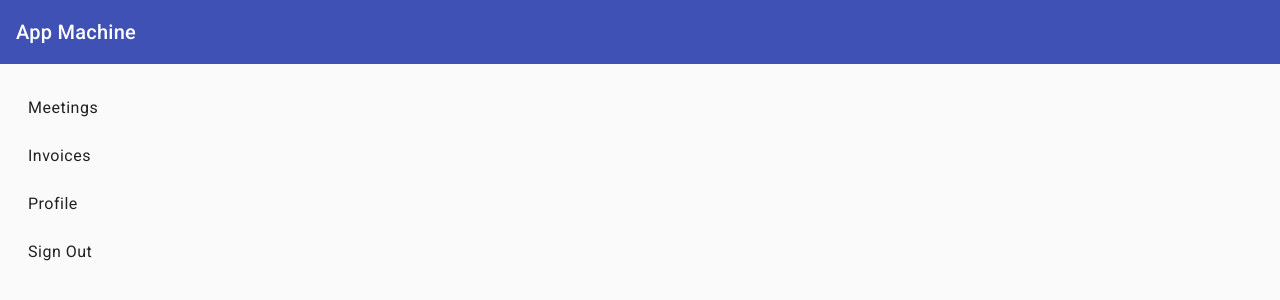
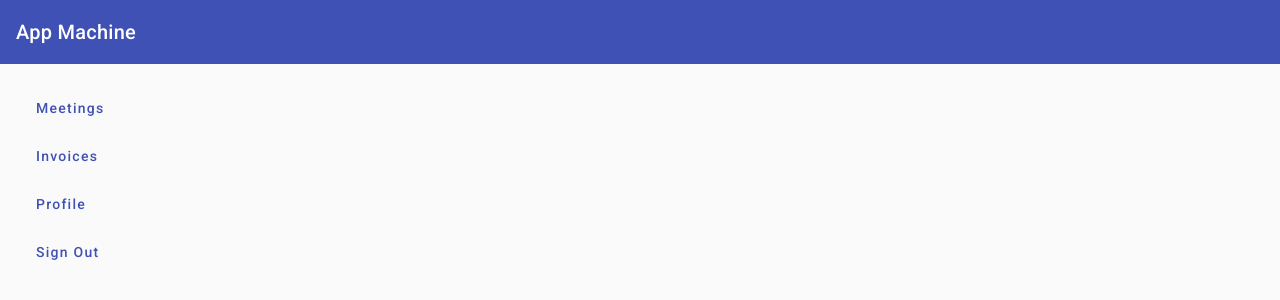
Before and after one commit to abcox/demo-app5, an Angular app: page / in a window 1280 px wide. Both pictures are taken after a click on the button "Register". Shown: the top 300 px of the page. Built offline with nearby package versions, Linux system fonts and the light colour scheme.

Commit message:
change home links to buttons

```diff
--- a/src/app/page/home-page/home-page.component.html
+++ b/src/app/page/home-page/home-page.component.html
@@ -2,9 +2,15 @@
   <mat-nav-list>
     @for (item of menuItems; track $index) {
       @if (item.visible === undefined || item.visible === true) {
-        <a routerLink="/{{ item.routePath }}" mat-list-item>{{ item.title }}</a>
+        <mat-list-item>
+          <button mat-button color="primary" routerLink="/{{ item.routePath }}">
+            {{ item.title }}
+          </button>
+        </mat-list-item>
       }
     }
-    <a (click)="signOut()" mat-list-item>Sign Out</a>
+    <mat-list-item>
+      <button mat-button color="primary" (click)="signOut()">Sign Out</button>
+    </mat-list-item>
   </mat-nav-list>
 </div>
--- a/src/app/page/home-page/home-page.component.ts
+++ b/src/app/page/home-page/home-page.component.ts
@@ -3,11 +3,12 @@ import { MatListModule } from '@angular/material/list';
 import { menuItems } from '../../config';
 import { RouterModule } from '@angular/router';
 import { UserStateService } from '../../services/user-state/user-state.service';
+import { MatButtonModule } from '@angular/material/button';
 
 @Component({
   selector: 'app-home-page',
   standalone: true,
-  imports: [MatListModule, RouterModule],
+  imports: [MatButtonModule, MatListModule, RouterModule],
   templateUrl: './home-page.component.html',
   styleUrl: './home-page.component.scss',
 })
```
